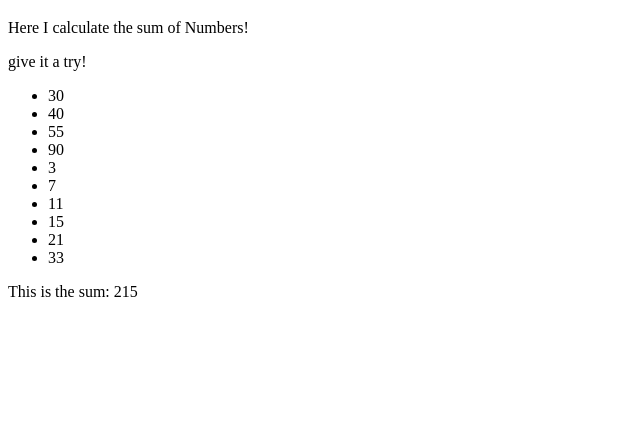
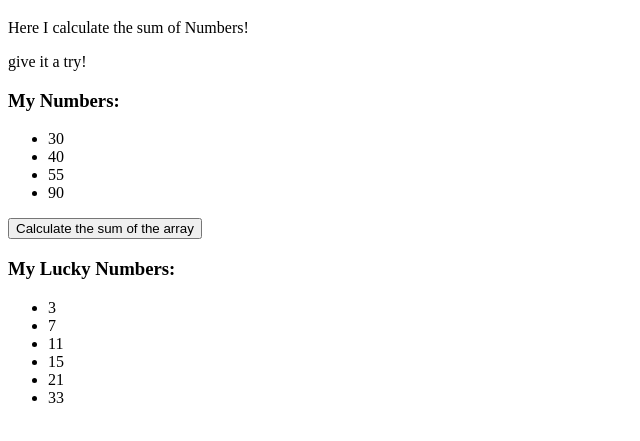
Before and after one commit to claurennt/FrauenLoop_Recap_JS_DOM, a plain HTML site: page index.html in a window 1280 px wide. Shown: the part 61-502 px from the top of the page, without its empty margins (0-640 px from the left). Drawn offline with Linux system fonts and the light colour scheme.

Commit message:
Add button to caluculate sum and a tour for this

```diff
--- a/index.html
+++ b/index.html
@@ -9,9 +9,15 @@
 <body>
   <div class="container">
     <!-- Target for the arrays of numbers: -->
-    <ul class="numbers"></ul>
-        <!-- Target for the sum of the arrays of numbers: -->
-    <p class="sum"></p>
+    <h3>My Numbers:</h3>
+    <ul class="myNumbers"></ul>
+
+    <button id='sum'>Calculate the sum of the array</button>
+    <!-- Target for the sum of the arrays of numbers: -->
+    <p class="sumDisplay"></p>
+
+    <h3>My Lucky Numbers:</h3>
+    <ul class="luckyNumbers"></ul>
   </div>
 
   <script src='script.js'></script>
--- a/script.js
+++ b/script.js
@@ -18,7 +18,7 @@ week.forEach(day => {
 
 // more generall loop: for-loop. This loop can be used to loop through Arrays, but also to repeat any code multiple times!
 for (let i = 100; i >= 10; i--){
-  console.log('index', i);
+  // console.log('index', i);
 }
 
 // Two styles of functions: For now, you can use the one you like most!
@@ -42,7 +42,7 @@ for (item of myNumbers) {
   // set innerText of list item
   listItem.innerText = item
   // where do we put it?
-  let list = document.getElementsByClassName('numbers')
+  let list = document.getElementsByClassName('myNumbers')
   list[0].append(listItem)
 }
 // here we do the same thig, display numbers, but use a different loop, just because we can!
@@ -51,7 +51,7 @@ let myLuckyNumbers = [3,7,11,15,21,33]
 for (let index = 0; index < myLuckyNumbers.length ; index++){
   let listItem = document.createElement('li')
   listItem.innerText = myLuckyNumbers[index]
-  let list = document.getElementsByClassName('numbers')
+  let list = document.getElementsByClassName('luckyNumbers')
   list[0].append(listItem)
 }
 
@@ -75,11 +75,11 @@ const calculateSum = (anArray) => {
   let sum = 0;
   for (number of anArray) {
     sum += number
+    console.log("sum in the loop:", sum);
   }
-  return sum
+  // find target for text:
+  document.querySelector('.sumDisplay').innerText = ` This is the sum: ${sum}`
 }
-// store the return value of the function, because we want to use it later in line 85:
-let resultMyNumber = calculateSum(myNumbers)
 
-// find target for text:
-document.querySelector('.sum').innerText = ` This is the sum: ${resultMyNumber}`
+let button = document.querySelector('#sum')
+button.addEventListener('click', () => calculateSum(myNumbers))
```
Also changed, not shown: 2 other files.
